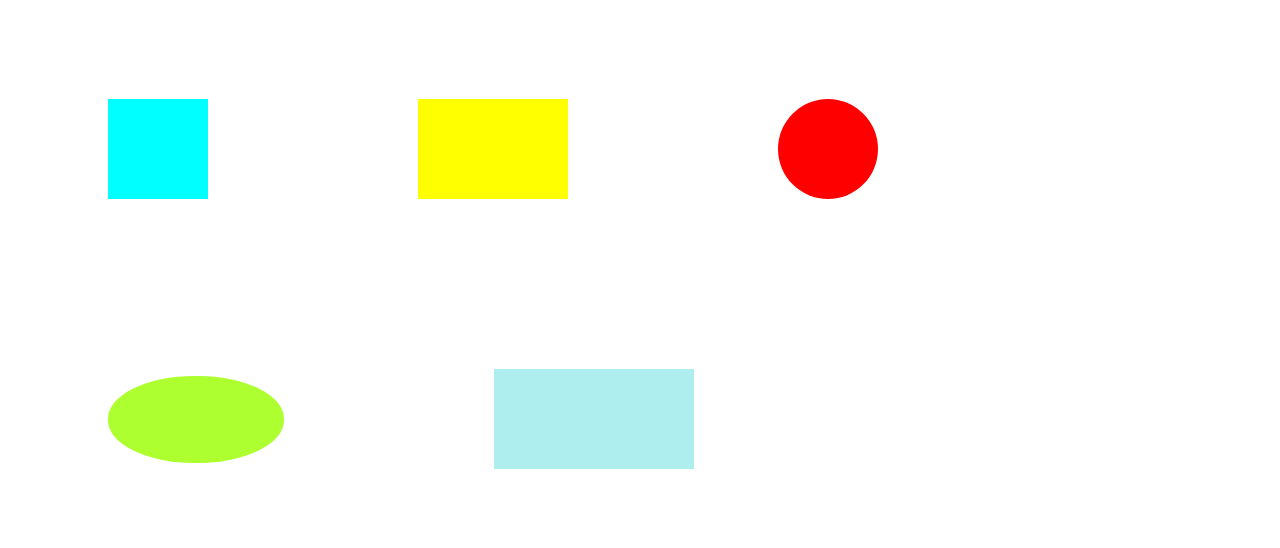
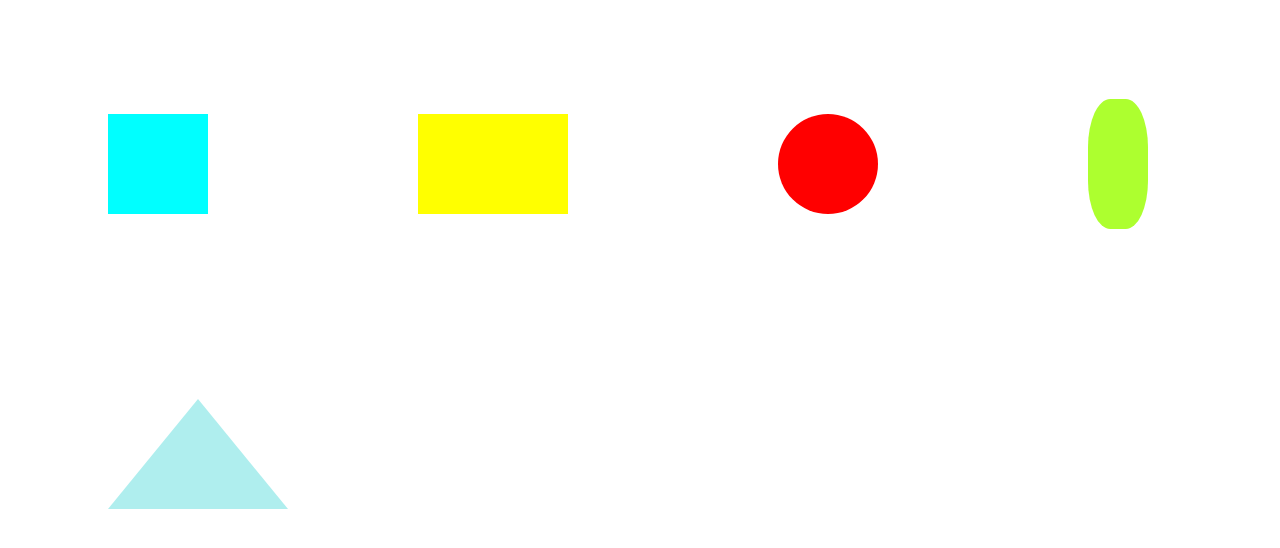
Before and after one commit to salrowwa/project02-css, a plain HTML site: page ex02/index.html in a window 1280 px wide. Shown: the part 148-696 px from the top of the page. Drawn offline with Linux system fonts and the light colour scheme.

Commit message:
ex02 edited

```diff
--- a/ex02/style.css
+++ b/ex02/style.css
@@ -41,18 +41,16 @@ h2
 
 .pill
 {
-    border-radius: 49%;
-    height: 87px;
-    width: 176px;
+    border-radius: 37%;
+    height: 130px;
+    width: 60px;
     background-color: greenyellow;
 }
 
-.req_border
-{
-    width:0;
-    height:0;
-    border-left: 100px solid;
-    border-right: 100px solid;
-    border-bottom: 100px solid;
-    border-color: paleturquoise;
+.req_border {
+    width: 0;
+    height: 0;
+    border-left: 90px solid transparent;
+    border-right: 90px solid transparent;
+    border-bottom: 110px solid paleturquoise;
 }
```
